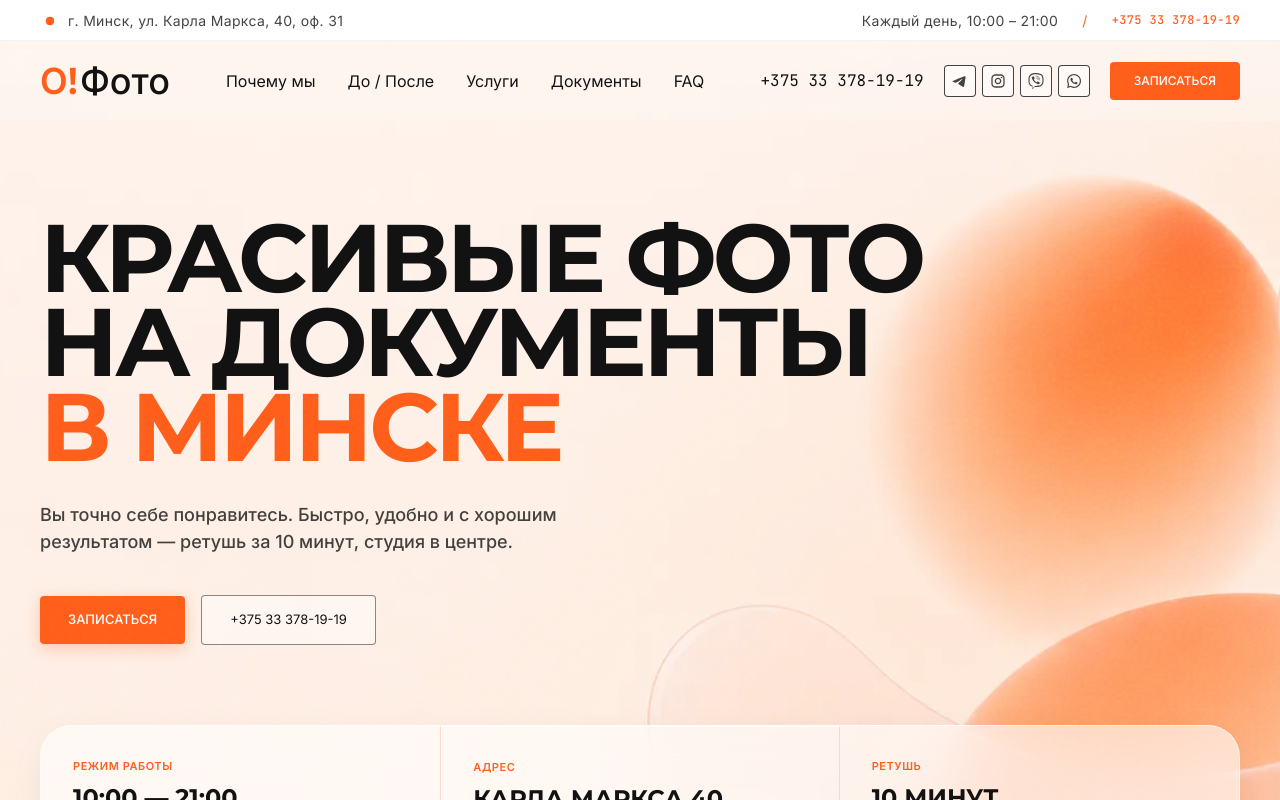
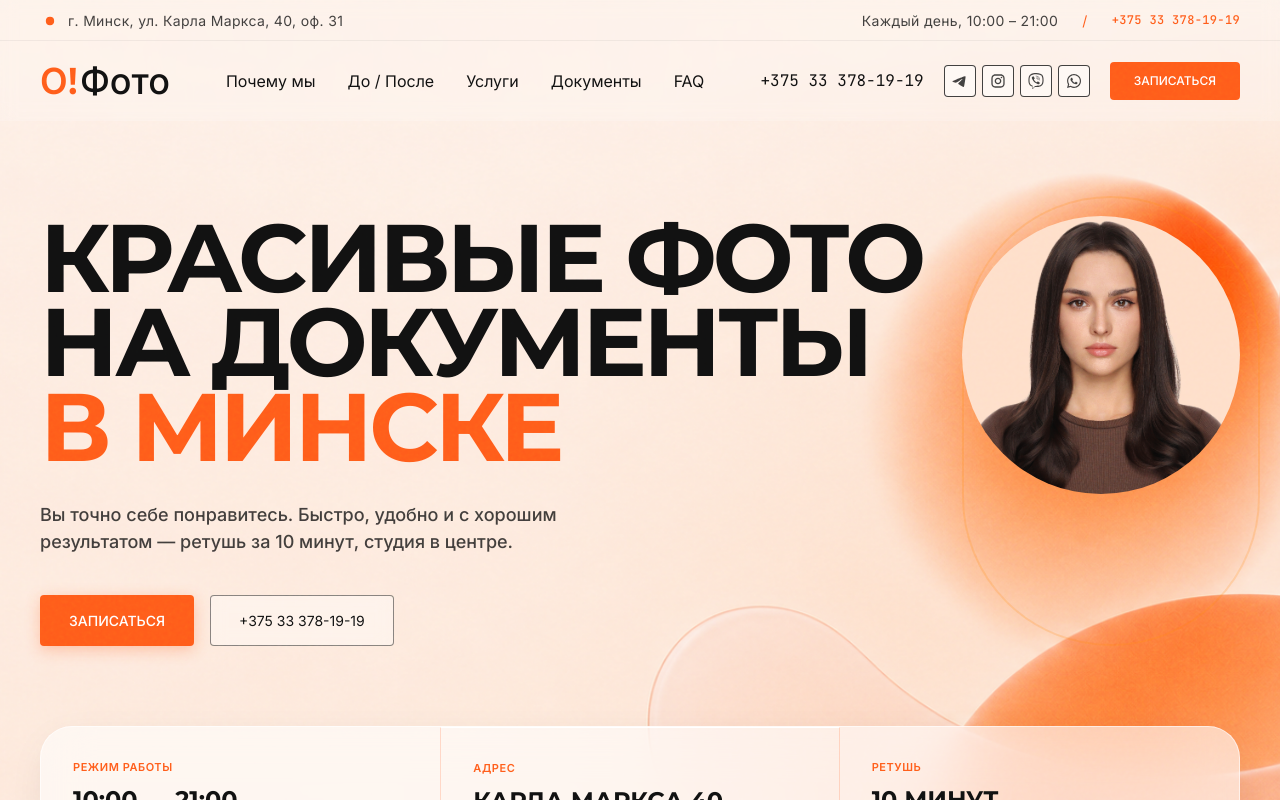
Before and after one commit to hylaron/ophotoby, a React (Vite) app: page / in a window 1280 px wide. Shown: the top 800 px of the page. Built offline with nearby package versions, Linux system fonts and the light colour scheme; a web font is replaced by a local one.

Commit message:
добил главный блок

```diff
--- a/src/components/Header.jsx
+++ b/src/components/Header.jsx
@@ -31,9 +31,9 @@ export default function Header() {
   }, []);
 
   return (
-    <header className="fixed inset-x-0 top-0 z-50">
+    <header className={`fixed inset-x-0 top-0 z-50 transition-all duration-300 ${scrolled ? 'bg-white/80 backdrop-blur-lg shadow-sm border-b border-black/5' : 'bg-white/20 backdrop-blur-sm'}`}>
       {/* Верхняя тонкая полоса */}
-      <div className="border-b border-black/5 bg-white backdrop-blur-md">
+      <div className="border-b border-black/5">
         <div className="mx-auto flex h-10 max-w-[1440px] items-center justify-between gap-3 px-5 text-[14px] tracking-wide sm:gap-6 sm:px-10 text-black/80">
           <a href={CONTACTS.geoUrl} target="_blank" rel="noreferrer" className="group flex min-w-0 items-center gap-2 transition hover:text-black">
             <span className="text-[20px] -mb-[1px] text-red"><TbPointFilled/></span>
@@ -51,7 +51,7 @@ export default function Header() {
       </div>
 
       {/* Основная шапка */}
-      <div className={`transition-all duration-300 ${scrolled ? 'bg-white/80 backdrop-blur-lg shadow-sm border-b border-black/5' : 'bg-white/20 backdrop-blur-sm'}`}>
+      <div className="transition-all duration-300">
         <div className="mx-auto flex h-20 max-w-[1440px] items-center gap-6 px-5 sm:px-10">
 
           <a href="#top" className="flex items-baseline gap-0.5 shrink-0 text-4xl">
--- a/src/components/Hero.jsx
+++ b/src/components/Hero.jsx
@@ -4,40 +4,49 @@ export default function Hero() {
   return (
     <section
       id="top"
-      className="relative overflow-hidden pt-36 pb-24 sm:pt-44 sm:pb-32 bg-cover bg-center"
+      className="relative overflow-hidden pt-36 pb-24 sm:pt-44 sm:pb-32 bg-cover bg-center rounded-b-4xl"
       // ВСТАВЬ СЮДА СВОЮ КАРТИНКУ
       style={{ backgroundImage: 'url("/images/bg.webp")' }}
     >
-      {/* Легкая вуаль для читаемости текста, если фон темный. Если фон светлый - убери bg-white/20 */}
-      <div className="absolute inset-0 bg-white/20 pointer-events-none" />
 
       <div className="relative z-10 mx-auto max-w-[1440px] px-5 sm:px-10">
+
+        <div className='flex justify-between flex-wrap gap-10'>
+          <div>
 
           <h1 className="mt-10 font-display text-[clamp(2rem,10vw,6rem)] font-bold uppercase leading-[0.88] tracking-[-0.04em] text-black">
             КРАСИВЫЕ ФОТО<br />
             НА ДОКУМЕНТЫ<br />
             <span className="text-red">В МИНСКЕ</span>
           </h1>
-
                   <p className="mt-8 max-w-xl text-[18px] text-black/80 font-medium">
           Вы точно себе понравитесь. Быстро, удобно и с хорошим результатом — ретушь за 10 минут, студия в центре.
         </p>
-
                 {/* Кнопки */}
         <div className="mt-10 flex flex-wrap items-center gap-4">
           <a
             href={CONTACTS.bookingUrl} target="_blank" rel="noreferrer"
-            className="inline-flex items-center gap-3 rounded bg-red px-7 py-3.5 text-[13px] font-medium text-white shadow-[0_4px_15px_rgba(255,92,26,0.3)] transition hover:bg-[#E04D13] hover:shadow-none"
+            className="inline-flex items-center gap-3 rounded bg-red px-7 py-3.5 text-[14px] font-medium text-white shadow-[0_4px_15px_rgba(255,92,26,0.3)] transition hover:bg-white hover:border-red hover:text-red border border-transparent hover:shadow-none"
           >
             ЗАПИСАТЬСЯ
           </a>
           <a
             href={CONTACTS.phoneHref}
-            className="inline-flex items-center justify-center rounded border border-black/50 bg-white/40 backdrop-blur-sm px-7 py-3.5 text-[13px] text-black transition hover:border-black hover:bg-white/80"
+            className="inline-flex items-center justify-center rounded border border-black/50 bg-white/40 backdrop-blur-sm px-7 py-3.5 text-[14px] text-black transition hover:border-black hover:bg-white/80"
           >
             {CONTACTS.phone}
           </a>
         </div>
+          </div>
+          <div className='relative flex-1 mt-10'>
+            <img className='relative z-2 aspect-square object-cover object-top rounded-full border-red' src="/images/women.webp" alt="" />
+            <div className='z-1 rounded-full absolute inset-0 -mt-5 -mr-5 border-2 border-orange-400/20'></div>
+          </div>
+        </div>
+
+
+
+
 
         {/* Плашка (Quick Strip) */}
         <div className="mt-20 rounded-[2rem] border border-white/60 bg-white/60 shadow-[0_10px_40px_-10px_rgba(0,0,0,0.1)] backdrop-blur-xl">
--- a/src/index.css
+++ b/src/index.css
@@ -56,3 +56,39 @@ html.lenis, html.lenis body { height: auto; }
 
 /* focus ring */
 *:focus-visible { outline: 2px solid #DF8777; outline-offset: 3px; }
+
+
+/* =========================================
+   КАСТОМНЫЙ СКРОЛЛБАР
+   ========================================= */
+
+/* Для Chrome, Edge, Safari (Webkit) */
+::-webkit-scrollbar {
+  width: 10px; /* Ширина вертикального скролла */
+  height: 10px; /* Высота горизонтального скролла */
+}
+
+/* Фон (дорожка) скроллбара */
+::-webkit-scrollbar-track {
+  background: #FFF5F0; /* Светлый персиковый фон, как у сайта */
+}
+
+/* Сам ползунок */
+::-webkit-scrollbar-thumb {
+  background: #FF5C1A; /* Твой оранжевый цвет */
+  border-radius: 10px; /* Закругления */
+  border: 2px solid #FFF5F0; /* Отступ, чтобы ползунок не прилипал к краям */
+}
+
+/* Ползунок при наведении */
+::-webkit-scrollbar-thumb:hover {
+  background: #E04D13; /* Темно-оранжевый (red-deep) */
+}
+
+/* =========================================
+   Для Firefox
+   ========================================= */
+* {
+  scrollbar-width: thin; /* Тонкий скроллбар */
+  scrollbar-color: #FF5C1A #FFF5F0; /* Ползунок и фон */
+}
```
Also changed, not shown: public/images/bg.webp, public/images/women.webp (added). Lines whose indentation alone changed are shown as unchanged.
